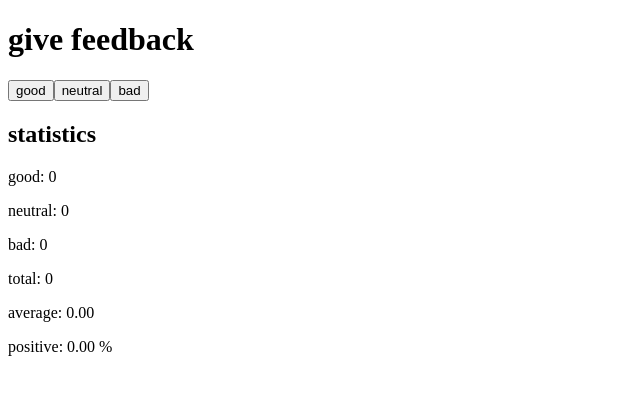
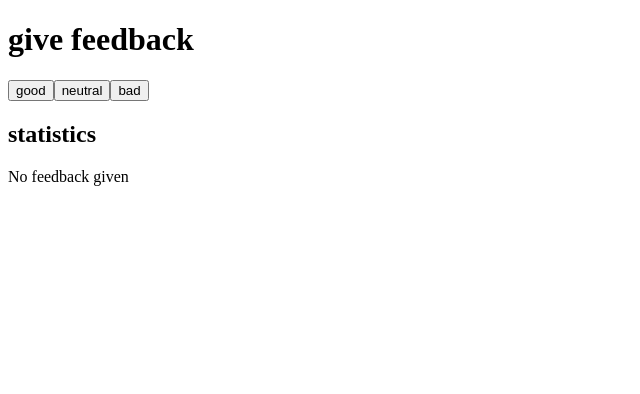
Before and after one commit to felipe-durval/CursoFullStack, a React (Vite) app in the folder part1/: page / in a window 1280 px wide. Shown: the top 394 px of the page, without its empty margins (0-640 px from the left). Built offline with nearby package versions, Linux system fonts and the light colour scheme.

Commit message:
Exercicio 1.9

```diff
--- a/part1/src/App.jsx
+++ b/part1/src/App.jsx
@@ -7,9 +7,6 @@
   const [good, setGood] = useState(0)
   const [neutral, setNeutral] = useState(0)
   const [bad, setBad] = useState(0)
-  const total = good + neutral + bad
-
-
 
   return (
     <div>
--- a/part1/src/Statistics.jsx
+++ b/part1/src/Statistics.jsx
@@ -1,6 +1,11 @@
 const Statistics = ({ good, neutral, bad }) => {
     const total = good + neutral + bad
-    return (
+    return (total === 0) ? (
+        <div>
+            <h2>statistics</h2>
+            <p>No feedback given</p>
+        </div>
+    ) : (
         <div>
             <h2>statistics</h2>
             <p>good: {good}</p>
```
